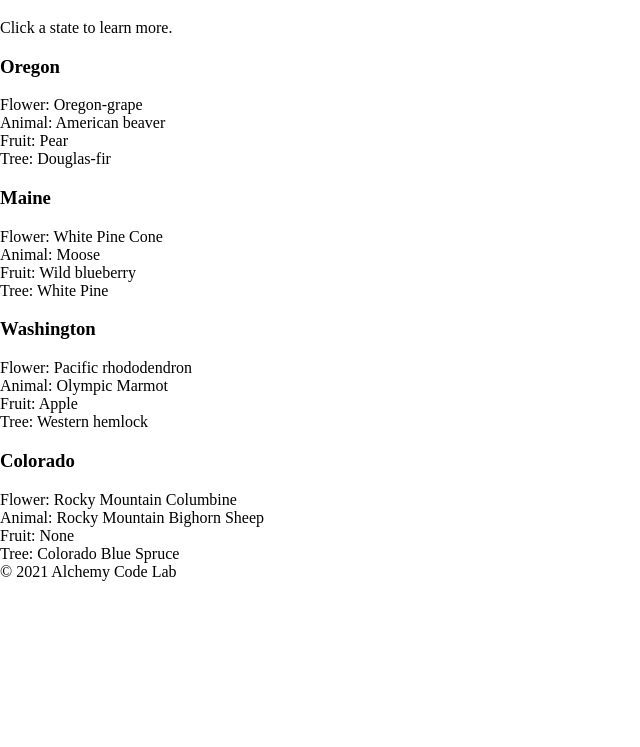
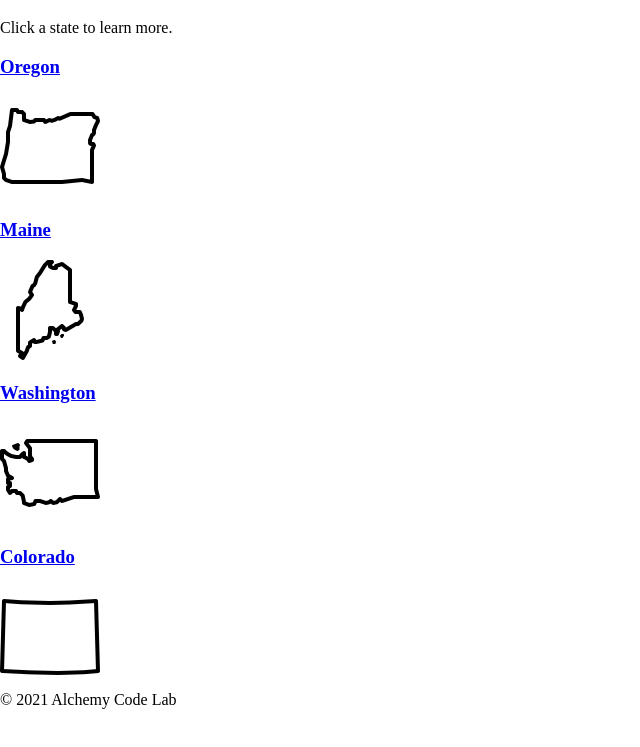
Before and after one commit to aidanliddiard/list-url-practice, a plain HTML site: page index.html in a window 1280 px wide. Shown: the part 61-808 px from the top of the page, without its empty margins (0-640 px from the left). Drawn offline with Linux system fonts and the light colour scheme.

Commit message:
new renderimg function

```diff
--- a/app.js
+++ b/app.js
@@ -1,9 +1,12 @@
 import { states } from './states-data.js';
-import { renderState } from './utils.js';
+import { renderStateImg } from './render.js';
 
 const statesList = document.getElementById('states');
 
 for (let state of states) {
-    const div = renderState(state);
-    statesList.append(div);
+    const div = renderStateImg(state);
+    const a = document.createElement('a');
+    a.href = `/states/?id=${state.id}`;
+    a.append(div);
+    statesList.append(a);
 }
--- /dev/null
+++ b/render.js
@@ -0,0 +1,33 @@
+export function renderState(object) {
+    const div = document.createElement('div');
+    div.classList.add('states');
+    const h3 = document.createElement('h3');
+    h3.textContent = object.name;
+    const ul = document.createElement('ul');
+    //flower
+    const liFlower = document.createElement('li');
+    liFlower.textContent = `Flower: ${object.flower}`;
+    //animal
+    const liAnimal = document.createElement('li');
+    liAnimal.textContent = `Animal: ${object.animal}`;
+    //fruit
+    const liFruit = document.createElement('li');
+    liFruit.textContent = `Fruit: ${object.Fruit}`;
+    //tree
+    const liTree = document.createElement('li');
+    liTree.textContent = `Tree: ${object.Tree}`;
+    ul.append(liFlower, liAnimal, liFruit, liTree);
+    div.append(h3, ul);
+    return div;
+}
+
+export function renderStateImg(object) {
+    const div = document.createElement('div');
+    div.classList.add('states');
+    const h3 = document.createElement('h3');
+    h3.textContent = object.name;
+    const img = document.createElement('img');
+    img.src = object.img;
+    div.append(h3, img);
+    return div;
+}
--- a/states-data.js
+++ b/states-data.js
@@ -2,6 +2,7 @@ export const states = [
     {
         id: 1,
         name: 'Oregon',
+        img: 'assets/icons8-oregon-100.png',
         animal: 'American beaver',
         flower: 'Oregon-grape',
         Fruit: 'Pear',
@@ -10,6 +11,7 @@ export const states = [
     {
         id: 2,
         name: 'Maine',
+        img: 'assets/icons8-maine-100.png',
         animal: 'Moose',
         flower: 'White Pine Cone',
         Fruit: 'Wild blueberry',
@@ -18,6 +20,7 @@ export const states = [
     {
         id: 3,
         name: 'Washington',
+        img: 'assets/icons8-washington-100.png',
         animal: 'Olympic Marmot',
         flower: 'Pacific rhododendron',
         Fruit: 'Apple',
@@ -26,6 +29,7 @@ export const states = [
     {
         id: 4,
         name: 'Colorado',
+        img: 'assets/icons8-colorado-100.png',
         animal: 'Rocky Mountain Bighorn Sheep',
         flower: 'Rocky Mountain Columbine',
         Fruit: 'None',
--- a/states/states.js
+++ b/states/states.js
@@ -1,3 +1,9 @@
 import { states } from '../states-data.js';
+import { findById } from '../utils.js';
 
 const params = new URLSearchParams(window.location.search);
+
+const state = findById(params.get('id'), states);
+
+const name = document.getElementById('name');
+name.textContent = state.name;
--- a/utils.js
+++ b/utils.js
@@ -1,22 +1,3 @@
-export function renderState(object) {
-    const div = document.createElement('div');
-    div.classList.add('states');
-    const h3 = document.createElement('h3');
-    h3.textContent = object.name;
-    const ul = document.createElement('ul');
-    //flower
-    const liFlower = document.createElement('li');
-    liFlower.textContent = `Flower: ${object.flower}`;
-    //animal
-    const liAnimal = document.createElement('li');
-    liAnimal.textContent = `Animal: ${object.animal}`;
-    //fruit
-    const liFruit = document.createElement('li');
-    liFruit.textContent = `Fruit: ${object.Fruit}`;
-    //tree
-    const liTree = document.createElement('li');
-    liTree.textContent = `Tree: ${object.Tree}`;
-    ul.append(liFlower, liAnimal, liFruit, liTree);
-    div.append(h3, ul);
-    return div;
+export function findById(id, data) {
+    return data.find((item) => item.id === id);
 }
```
Also changed, not shown: states/index.html (+5 -5 lines), test/utils.test.js (+1 -1 lines), assets/icons8-colorado-100.png (added), assets/icons8-maine-100.png (added), assets/icons8-oregon-100.png (added), assets/icons8-washington-100.png (added).
